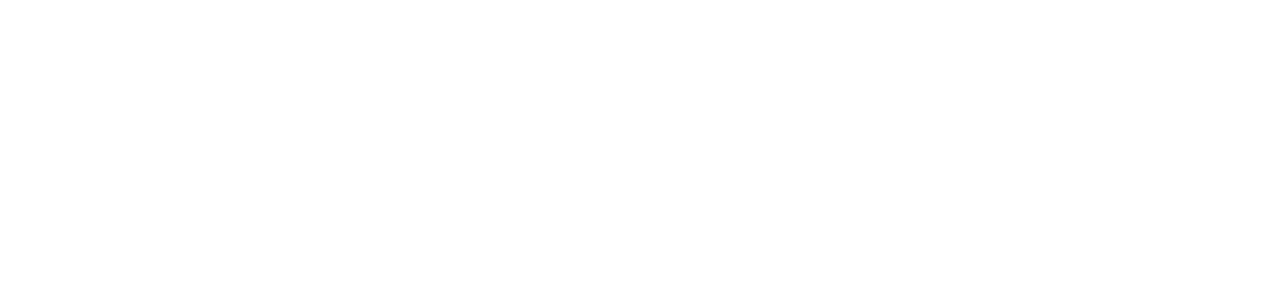
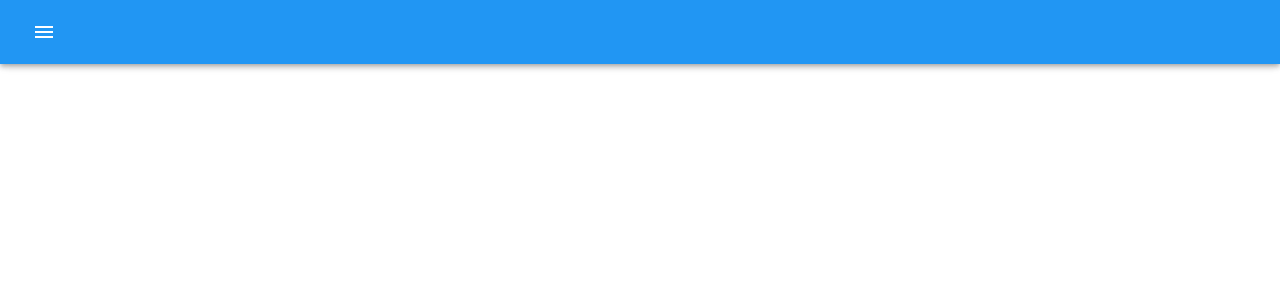
Before and after one commit to SeanYang816/vite-react-starter, a React (Vite) app: page / in a window 1280 px wide. Shown: the top 300 px of the page. Built offline with nearby package versions, Linux system fonts and the light colour scheme; the HTML template or start-up script is replaced by a standard one.

Commit message:
feat(mui): setup ThemeProvider

```diff
--- a/package.json
+++ b/package.json
@@ -15,6 +15,7 @@
   "dependencies": {
     "@emotion/react": "^11.11.1",
     "@emotion/styled": "^11.11.0",
+    "@mui/icons-material": "^5.14.14",
     "@mui/material": "^5.14.14",
     "react": "^18.2.0",
     "react-dom": "^18.2.0"
--- a/src/App.tsx
+++ b/src/App.tsx
@@ -1,7 +1,12 @@
+import Layout from './layouts/Layout'
+import { CustomThemeProvider } from './providers/ThemeProvider'
+
 function App() {
 
   return (
-    <div />
+    <CustomThemeProvider>
+      <Layout />
+    </CustomThemeProvider>
   )
 }
 
--- /dev/null
+++ b/src/layouts/Header.tsx
@@ -0,0 +1,28 @@
+import React from 'react'
+import { AppBar, Button, IconButton, Toolbar } from '@mui/material'
+import MenuIcon from '@mui/icons-material/Menu'
+import { useTheme } from '@mui/material/styles'
+
+const Header = () => {
+  const theme = useTheme()
+
+  return (
+    <AppBar
+      enableColorOnDark
+      position='fixed'
+      color='primary'
+    >
+      <Toolbar>
+        <IconButton
+          sx={{
+            color: theme.palette.primary.contrastText
+          }}
+        >
+          <MenuIcon />
+        </IconButton>
+      </Toolbar>
+    </AppBar>
+  )
+}
+
+export default Header
--- /dev/null
+++ b/src/layouts/Layout.tsx
@@ -0,0 +1,12 @@
+import React from 'react'
+import Header from './Header'
+
+const Layout = () => {
+  return (
+    <>
+      <Header />
+    </>
+  )
+}
+
+export default Layout
--- /dev/null
+++ b/src/providers/ThemeProvider.tsx
@@ -0,0 +1,19 @@
+import React, { ReactNode } from 'react'
+import { ThemeProvider as Provider } from '@mui/material'
+import { palettes } from './themes/palettes'
+
+const themes = {
+  ...palettes
+}
+
+interface CustomThemeProviderProps {
+  children: ReactNode;
+}
+
+export const CustomThemeProvider: React.FC<CustomThemeProviderProps> = ({ children }) => {
+  return (
+    <Provider theme={themes}>
+      {children}
+    </Provider>
+  )
+}
--- /dev/null
+++ b/src/providers/themes/palettes.ts
@@ -0,0 +1,10 @@
+import { createTheme } from '@mui/material'
+
+export const palettes = createTheme({
+  palette: {
+    primary: {
+      main: '#2196f3',
+      contrastText: '#fff'
+    }
+  }
+})
```
Also changed, not shown: 2 other files (tests, documents, lock files or other folders).
